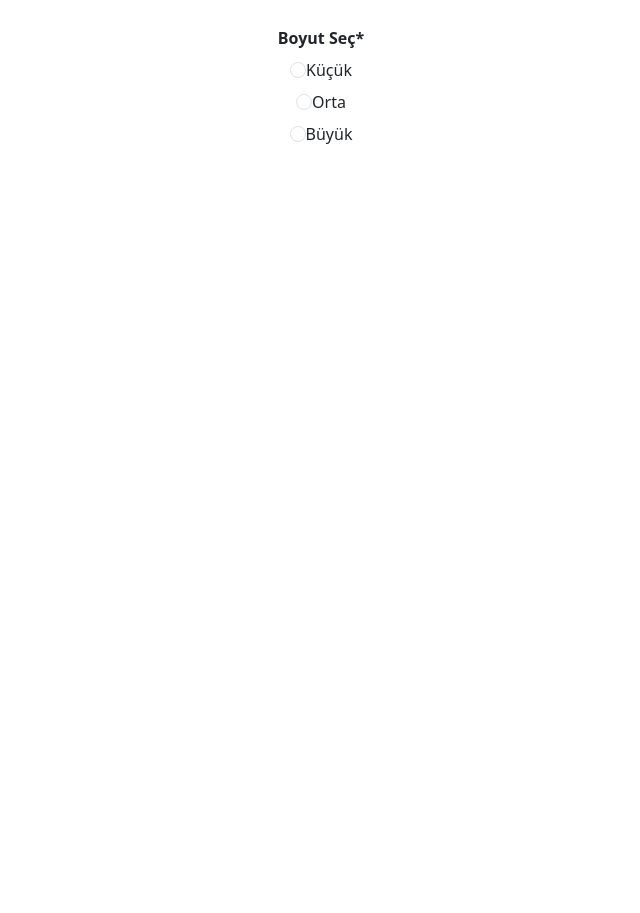
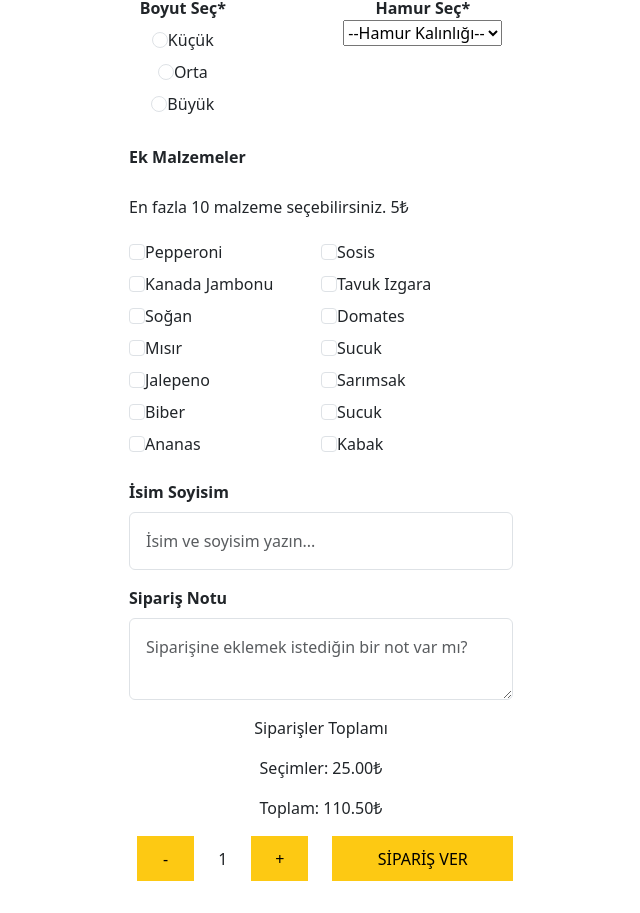
Before and after one commit to Emre-Karatekeli/s8-pizza-challenge, a React (Vite) app: page / in a window 1280 px wide. Shown: the part 576-1489 px from the top of the page, without its empty margins (319-959 px from the left). Before the commit the page ends 800 px from the top, so only its background shows below. Built offline with nearby package versions, Linux system fonts and the light colour scheme.

Commit message:
siparişsayfası_workinprogress

```diff
--- /dev/null
+++ b/src/components/CheckboxList.jsx
@@ -0,0 +1,31 @@
+import { Form, FormGroup, Input, Label } from 'reactstrap';
+
+export default function CheckboxList() {
+    // Ek malzeme isimleri
+    const ingredients = [
+        'Pepperoni', 'Sosis',
+        'Kanada Jambonu', 'Tavuk Izgara',
+        'Soğan', 'Domates',
+        'Mısır', 'Sucuk',
+        'Jalepeno', 'Sarımsak',
+        'Biber', 'Sucuk',
+        'Ananas', 'Kabak'
+    ];
+
+    return (
+        <Form>
+            <p style={{textAlign: 'left', fontWeight: 'bold', padding: '5px 0' }}>Ek Malzemeler</p>
+            <p style={{textAlign: 'left', padding: '5px 0'}}>En fazla 10 malzeme seçebilirsiniz. 5₺</p>
+            <FormGroup className="d-flex flex-wrap">
+                {ingredients.map((ingredient, index) => (
+                    <div key={index} className="d-flex align-items-center" style={{ width: '50%' }}>
+                        <Label>
+                            <Input type="checkbox" />
+                            {ingredient}
+                        </Label>
+                    </div>
+                ))}
+            </FormGroup>
+        </Form>
+    );
+}
--- /dev/null
+++ b/src/components/CounterWithOrder.jsx
@@ -0,0 +1,38 @@
+import React, { useState } from 'react';
+
+export default function CounterWithOrder() {
+    const [count, setCount] = useState(1);
+
+    const handleDecrease = () => {
+        setCount(count > 1 ? count - 1 : 1); // Sayı 1'den aşağı düşmesin
+    };
+
+    const handleIncrease = () => {
+        setCount(count + 1);
+    };
+
+    const handleOrder = () => {
+        alert(`Sipariş verildi: ${count} adet`);
+    };
+
+    return (
+        <div style={{ display: 'flex', alignItems: 'center', justifyContent: 'space-between', width: '100%' }}>
+            <button
+                onClick={handleDecrease}
+                style={{ backgroundColor: '#FDC913', margin: '0 0.5rem', width:'15%'}}
+            >
+                -
+            </button>
+            <span style={{ margin: '0 1rem' }}>{count}</span>
+            <button
+                onClick={handleIncrease}
+                style={{ backgroundColor: '#FDC913', margin: '0 0.5rem', width:'15%' }}
+            >
+                +
+            </button>
+            <button onClick={handleOrder} style={{ backgroundColor: '#FDC913', marginLeft: '1rem', width:'48%' }}>
+                SİPARİŞ VER
+            </button>
+        </div>
+    );
+}
--- a/src/components/OrderPage.css
+++ b/src/components/OrderPage.css
@@ -1,7 +1,11 @@
+.order-page-container {
+    width: 30rem;
+}
+
+
 .header {
     background-color: #CE2829;
     color: white;
-    /*width: 35rem;*/
     /*height: 10rem;*/
     padding-top: 3rem;
     padding-left: 3rem;
@@ -21,6 +25,7 @@
 .ordered-pizza h2 {
     text-align: left;
     padding: 1rem 3rem;
+    font-size:25px;
 }
 
 .price-info {
@@ -43,3 +48,23 @@
     padding: 1rem 3rem;
     width: 30rem;
 }
+.choose-size-and-dough {
+    display: flex;
+    justify-content: space-around;
+}
+
+.choose-size{
+    padding: 10rem 3rem;
+}
+
+
+.dough-selection {
+    display: flex;
+    flex-direction: column;
+}
+
+.additional-ingredients,
+.siparis-notu,
+.counter-order{
+    margin: 0 3rem;
+}
--- a/src/components/OrderPage.jsx
+++ b/src/components/OrderPage.jsx
@@ -1,9 +1,13 @@
-import { DropdownItem, DropdownMenu, DropdownToggle, Form, FormGroup, Input, Label, Nav, NavItem, NavLink, UncontrolledDropdown } from 'reactstrap'
+import { Form, FormGroup, Input, Label, Nav, NavItem, NavLink } from 'reactstrap'
 import './OrderPage.css'
+import CheckboxList from './CheckboxList';
+import CounterWithOrder from './CounterWithOrder';
+import React, { useState } from 'react';
+
 
 export default function OrderPage() {
     return (
-        <>
+        <div className='order-page-container'>
             <header className="header">
                 <h1>Teknolojik Yemekler</h1>
                 <Nav>
@@ -31,7 +35,7 @@ export default function OrderPage() {
             <section class="pizza-description">
                 <p>Frontent Dev olarak hala position:absolute kullanıyorsan bu çok acı pizza tam sana göre. Pizza, domates, peynir ve genellikle çeşitli diğer malzemelerle kaplanmış, daha sonra geleneksel olarak odun ateşinde bir fırında yüksek sıcaklıkta pişirilen, genellikle yuvarlak, düzleştirilmiş mayalı buğday bazlı hamurdan oluşan İtalyan kökenli lezzetli bir yemektir. . Küçük bir pizzaya bazen pizzetta denir.</p>
             </section>
-            <section class="choose-size-and-crust">
+            <section class="choose-size-and-dough">
                 <div class="chose-size">
                     <Form>
                         <FormGroup>
@@ -63,11 +67,52 @@ export default function OrderPage() {
                         </FormGroup>
                     </Form>
                 </div>
-                <div>
-
+                <div class="dough-selection">
+                    <label for="dough-select" style={{ fontWeight: 'bold' }}>Hamur Seç*</label>
+                    <select id="dough-select">
+                        <option value="">--Hamur Kalınlığı--</option>
+                        <option value="ince">İnce</option>
+                        <option value="orta">Orta</option>
+                        <option value="kalin">Kalın</option>
+                    </select>
                 </div>
             </section >
-        </>
+            <section class="additional-ingredients">
+                <CheckboxList />
+            </section>
+            <section class="siparis-notu">
+                <Form>
+                    <FormGroup>
+                        <Label for="name" style={{ display: 'block', textAlign: 'left', fontWeight: 'bold' }}>İsim Soyisim</Label>
+                        <Input
+                            type="text"
+                            name="name"
+                            id="name"
+                            placeholder="İsim ve soyisim yazın..."
+                            style={{ padding: '1rem' }}
+                        />
+                    </FormGroup>
+                    <FormGroup>
+                        <Label for="orderNote" style={{ display: 'block', textAlign: 'left', fontWeight: 'bold' }}>Sipariş Notu</Label>
+                        <Input
+                            type="textarea"
+                            name="orderNote"
+                            id="orderNote"
+                            placeholder="Siparişine eklemek istediğin bir not var mı?"
+                            style={{ padding: '1rem' }}
+                        />
+                    </FormGroup>
+                </Form>
+            </section>
+            <section className="siparisler-toplami">
+                <p>Siparişler Toplamı</p>
+                <p>Seçimler: 25.00₺</p>
+                <p>Toplam: 110.50₺</p>
+            </section>
+            <div className='counter-order'>
+                <CounterWithOrder />
+            </div>
+        </div>
     )
 
 
```
